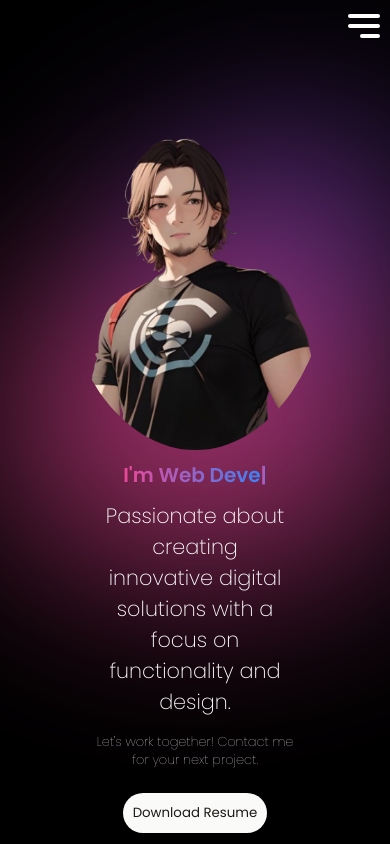
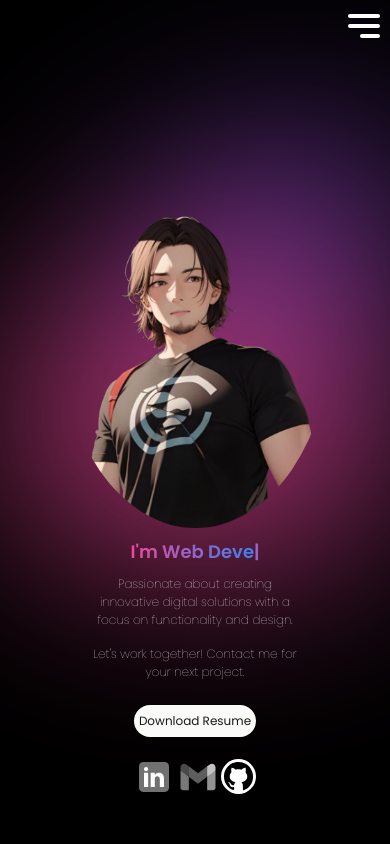
Before and after one commit to AakashR11111001111/Portfolio-Website, a React (Vite) app: page / in a window 390 px wide. Shown: the top 844 px of the page. Built offline with nearby package versions, Linux system fonts and the light colour scheme.

Commit message:
added files

```diff
--- a/src/Components/Hero/Hero.module.css
+++ b/src/Components/Hero/Hero.module.css
@@ -103,6 +103,7 @@
     background: white;
     border-radius: 50%;
 }
+
 .github:hover svg{
     background: #24292F;
 }
@@ -115,7 +116,6 @@
 
 
 @media screen and (max-width: 1000px){
-
     .main{
         flex-direction: column-reverse;
         width: 100%;
@@ -129,6 +129,7 @@
         align-items: center;
         flex-direction: column;
     }
+
     .imgContainer{
         width: 70%;
     }
@@ -139,7 +140,25 @@
     }
 
     .heroHead{
-        font-size: 20px;
+        font-size: 18px;
         margin: 10px 0px;
     }
+
+    .herop1{
+        width: 100%;
+        font-size: 12px;
+        font-weight: 100;
+    }
+
+    .herop2{
+        width: 100%;
+        font-size: 12px;
+        font-weight: 100;
+    }
+
+    .resumebtn{
+        font-size: 12px;
+        padding: 7px 5px;
+    }
+
 }
```
